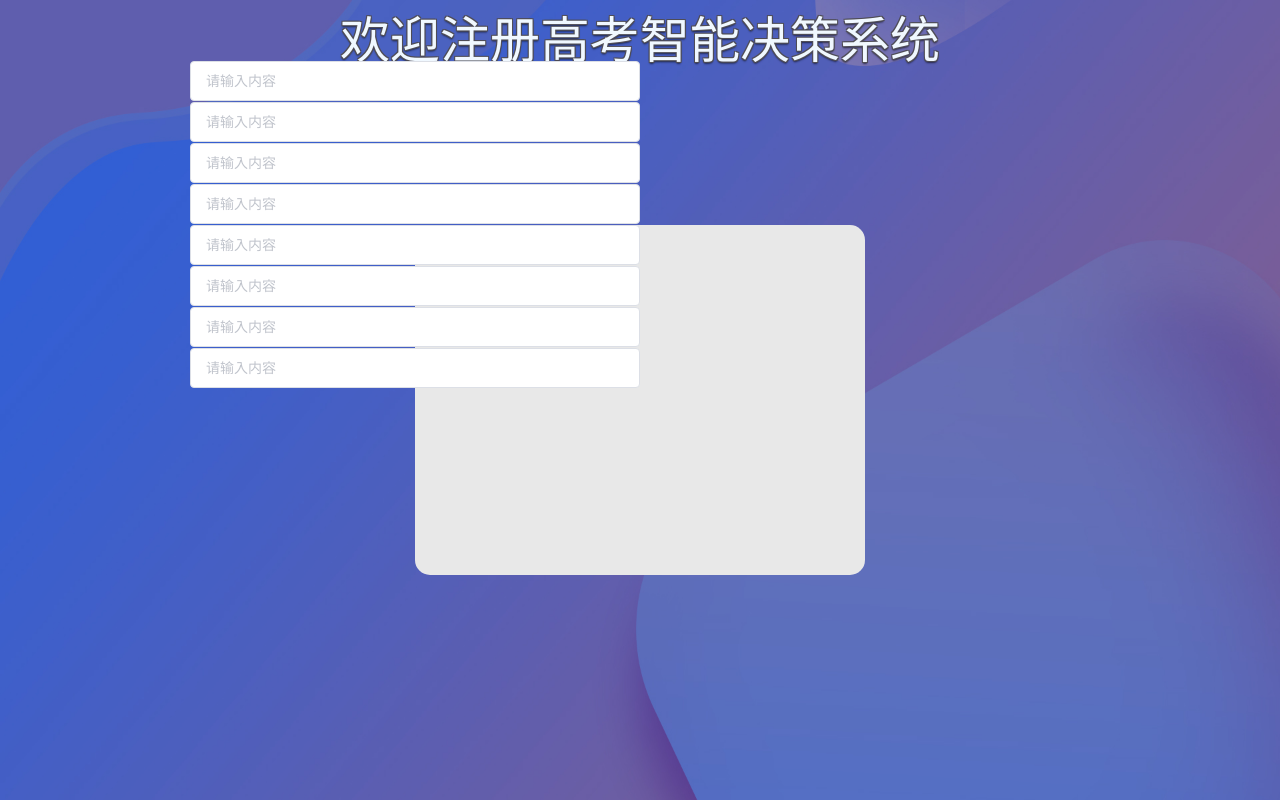
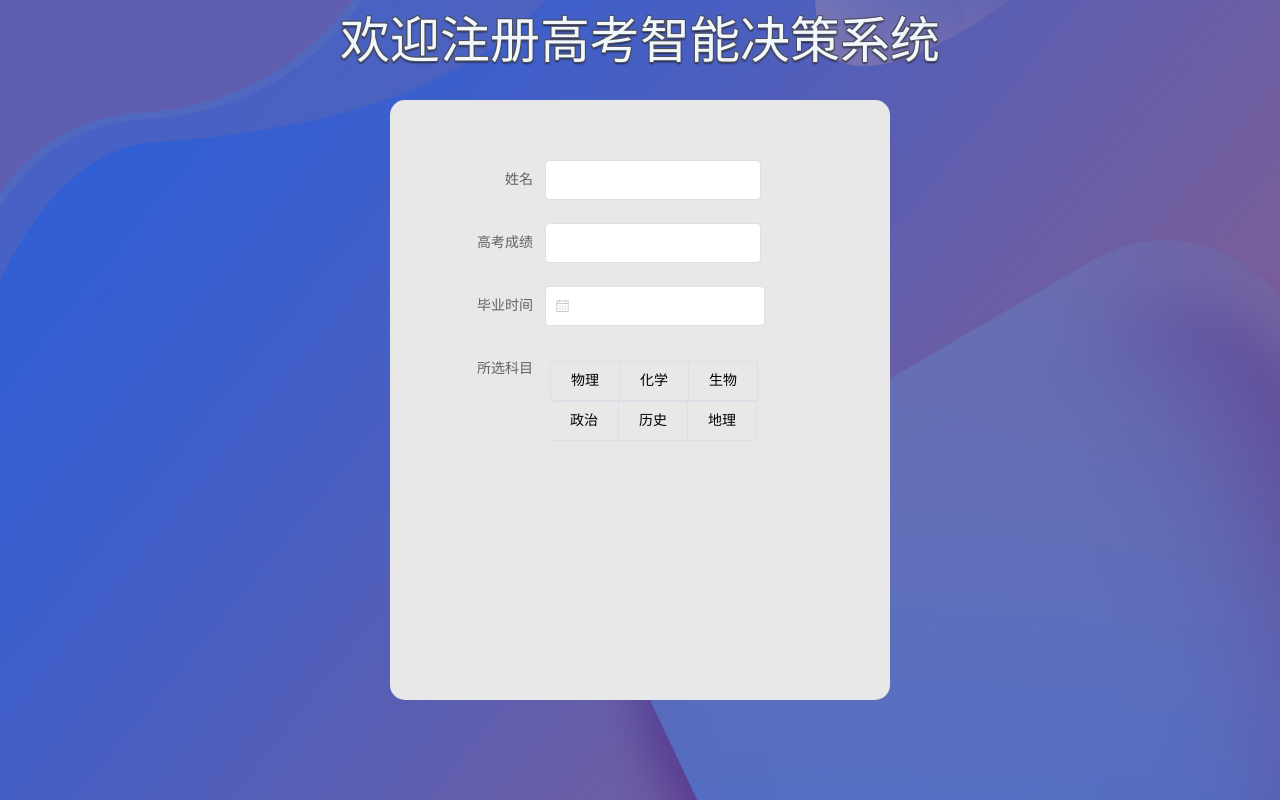
Before and after one commit to KYOSG/Vue, a Vue app: page /#/Signup in a window 1280 px wide. Built offline with nearby package versions, Linux system fonts and the light colour scheme.

Commit message:
2021.7.15 16:17 注册页面信息填写部分的部分

```diff
--- /dev/null
+++ b/src/assets/Js/Signup.js
@@ -0,0 +1,19 @@
+import '../css/signup.css'
+const subjectOptions = ['物理', '化学', '生物', '政治','历史','地理'];
+export default {
+    name: "Signup",
+    data() {
+        return {
+            labelPosition: 'right',
+            studentData: {
+                name: '',
+                score: '',
+                type: '',
+                year: '',
+                subject: [''],
+            },
+
+            cities: subjectOptions
+        };
+    }
+}
--- a/src/assets/css/Signup.css
+++ b/src/assets/css/signup.css
@@ -21,9 +21,9 @@
 
 }
 
-.From-Box{
-    width: 450px;
-    height: 350px;
+.From-Background{
+    width: 500px;
+    height: 600px;
     background-color: #E8E8E8;
     border-radius: 15px;
     position: absolute;
@@ -34,9 +34,16 @@
 
 }
 .From{
-    left: 50%;
-    top: 50%;
-    transform: translate(-50%,  -50%);
+    position: absolute;
+    top: 10%;
+    padding-left: 15%;
+    padding-right: 20%;
+}
+.fromItem{
+    padding-right: 9%;
+}
 
-
+.checkBox{
+    padding-top: 5%;
+    padding-left: 5px;
 }
--- a/src/components/Home.vue
+++ b/src/components/Home.vue
@@ -24,7 +24,7 @@
 </template>
 
 <script>
-import '../assets/css/Home.css';
+import '../assets/css/home.css';
 export default {
   name: "Home",
   methods:{
--- a/src/views/Signup.vue
+++ b/src/views/Signup.vue
@@ -3,18 +3,39 @@
 <div class="Title">
   欢迎注册高考智能决策系统
 </div>
-  <div class="From-Box">
-    <div class="From">
-      <el-input v-model="input" placeholder="请输入内容"></el-input>
-      <el-input v-model="input" placeholder="请输入内容"></el-input>
-      <el-input v-model="input" placeholder="请输入内容"></el-input>
-      <el-input v-model="input" placeholder="请输入内容"></el-input>
-      <el-input v-model="input" placeholder="请输入内容"></el-input>
-      <el-input v-model="input" placeholder="请输入内容"></el-input>
-      <el-input v-model="input" placeholder="请输入内容"></el-input>
-      <el-input v-model="input" placeholder="请输入内容"></el-input>
+  <div class="From-Background">
+<div class="From">
+  <el-form :label-position="labelPosition" label-width="80px" :model="formLabelAlign">
 
-    </div>
+   <el-form-item label="姓名" class="fromItem">
+      <el-input v-model="studentData.name"></el-input>
+    </el-form-item>
+
+    <el-form-item label="高考成绩" class="fromItem">
+      <el-input v-model="studentData.score"></el-input>
+    </el-form-item>
+
+    <el-form-item label="毕业时间">
+        <el-date-picker
+            v-model="studentData.year"
+            type="year">
+        </el-date-picker>
+    </el-form-item>
+
+    <el-form-item label="所选科目">
+      <el-checkbox-group
+          v-model="studentData.subject"
+          min="0"
+          max="4"
+          class="checkBox">
+        <el-checkbox-button v-for="subject in cities" :label="subject" :key="subject">{{subject}}</el-checkbox-button>
+      </el-checkbox-group>
+    </el-form-item>
+
+  </el-form>
+
+</div>
+
   </div>
 
 </div>
@@ -23,11 +44,10 @@
 
 
 
-<script>
-import '../assets/css/Signup.css';
-export default {
-  name: "Signup"
-}
+<script type="text/javascript" src="../assets/Js/Signup.js">
+
+
+
 </script>
 
 
```
Also changed, not shown: src/assets/css/home.css (renamed from src/assets/css/Home.css), src/assets/css/manageHome.css (added).
